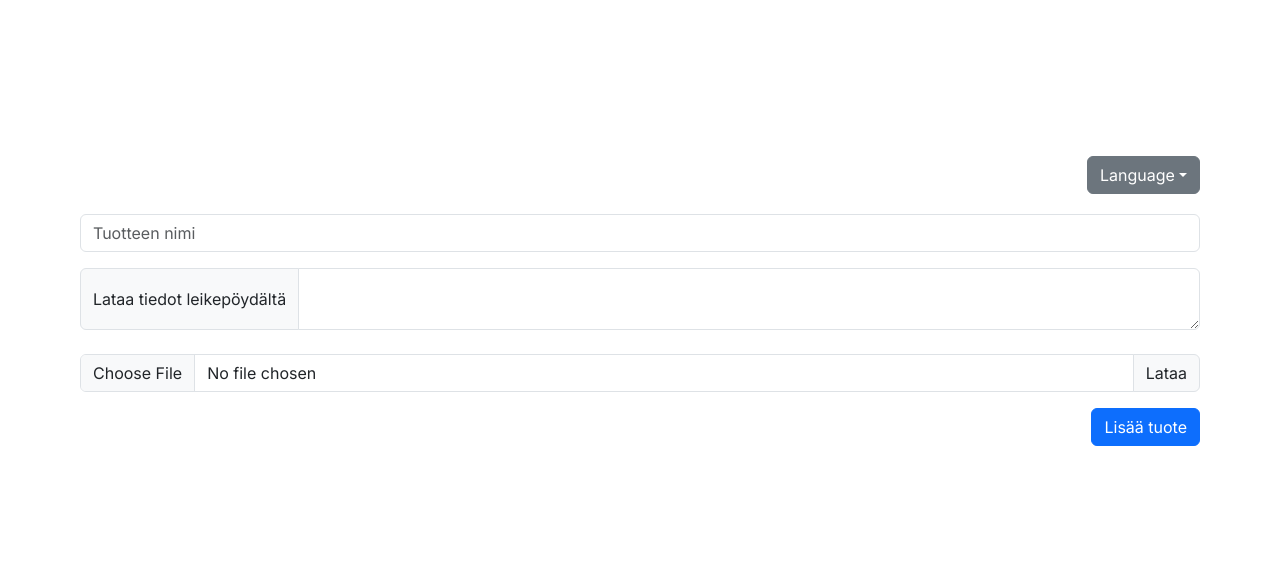
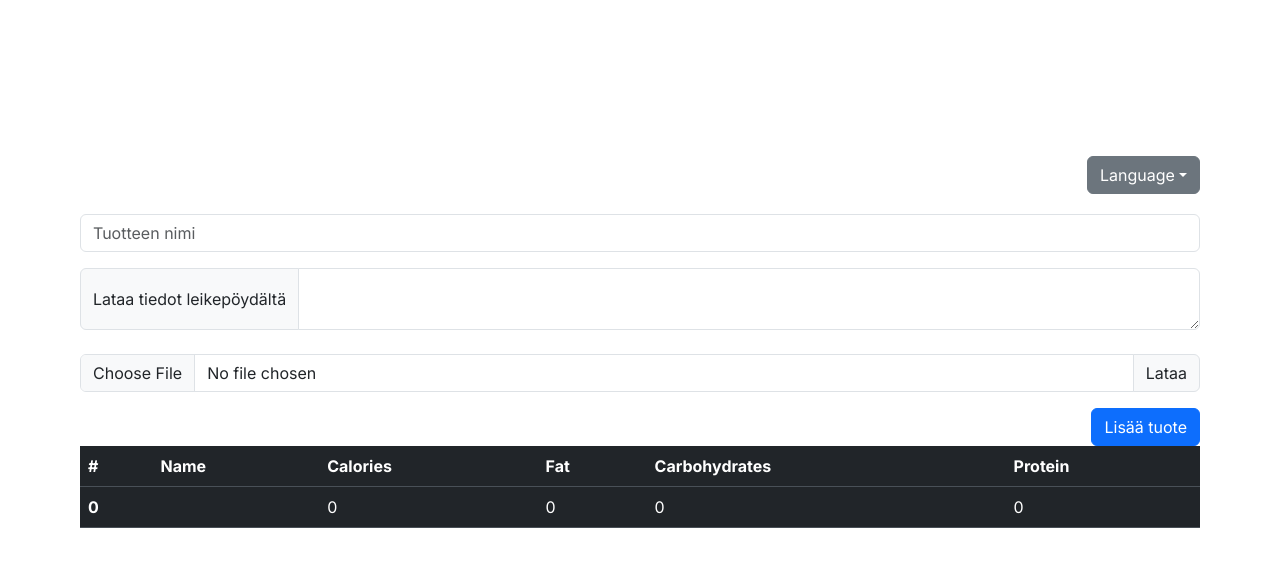
Before and after one commit to RikuTii/nutricompare, a Next.js app: page / in a window 1280 px wide. Both pictures are taken after a click on the button "Lisää tuote". Shown: the top 566 px of the page. Built offline with nearby package versions, Linux system fonts and the light colour scheme.

Commit message:
Added product sorting and listing table.

```diff
--- a/src/app/AddProduct.tsx
+++ b/src/app/AddProduct.tsx
@@ -1,13 +1,12 @@
 import "bootstrap/dist/css/bootstrap.min.css";
 import "./globals.css";
 import { ChangeEvent, useState } from "react";
-import { NutritionInfo, Product } from "./types/types";
 import { translate } from "./types/translations";
 
 const AddProduct = (props: {
-    loadProduct: (name: string, nutritionInfo: string) => void;
+  loadProduct: (name: string, nutritionInfo: string) => void;
 }) => {
-  const [newProduct, setNewProduct] = useState<Product>();
+  const [productName, setProductName] = useState("");
   const [nutritionInfo, setNutritionInfo] = useState("");
 
   return (
@@ -16,43 +15,41 @@ const AddProduct = (props: {
         <input
           type="text"
           className="form-control"
-          placeholder={translate('productName')}
-          aria-label="name"
-          aria-describedby="basic-addon1"
+          value={productName}
+          placeholder={translate("productName")}
           onChange={(event: ChangeEvent<HTMLInputElement>) => {
-            const productUpdate: Product = { ...newProduct };
-            productUpdate.name = event.currentTarget.value;
-            setNewProduct(productUpdate);
+            setProductName(event.currentTarget.value);
           }}
         />
       </div>
       <div className="input-group">
-        <span className="input-group-text">{translate('uploadClipBoard')}</span>
+        <span className="input-group-text">{translate("uploadClipBoard")}</span>
         <textarea
           className="form-control"
+          value={nutritionInfo}
           onChange={(event: ChangeEvent<HTMLTextAreaElement>) => {
             setNutritionInfo(event.target.value);
           }}
         ></textarea>
       </div>
-      <span className="text-white">{translate('selectFromFile')}</span>
+      <span className="text-white">{translate("selectFromFile")}</span>
       <div className="input-group mb-3">
         <input type="file" className="form-control" id="inputGroupFile02" />
         <label className="input-group-text" htmlFor="inputGroupFile02">
-          {translate('upload')}
+          {translate("upload")}
         </label>
       </div>
       <div className="d-flex justify-content-end">
         <button
           onClick={() => {
-            props.loadProduct(newProduct?.name ?? '', nutritionInfo);
-            setNutritionInfo('');
-            setNewProduct({});
+            props.loadProduct(productName, nutritionInfo);
+            setNutritionInfo("");
+            setProductName("");
           }}
           type="button"
           className="btn btn-primary"
         >
-          {translate('addProduct')}
+          {translate("addProduct")}
         </button>
       </div>
     </div>
--- a/src/app/ProductParser.ts
+++ b/src/app/ProductParser.ts
@@ -1,16 +1,19 @@
 import { translate } from "./types/translations";
 
+const cleanUpString = (value: string) => {
+    return value.replace(/[^a-z0-9,]/gi, '').replace(',', '.');
+}
 
 export const parseTargetValue = (info: string, target: string) => {
     const start = info.indexOf(target);
     if (start > -1) {
       const valueEnd = info.indexOf("g", start + target.length);
       if (valueEnd > -1) {
-        return Number(info.substring(start + target.length, valueEnd));
+        return Number(cleanUpString(info.substring(start + target.length, valueEnd)));
       } else {
         const valueAltEnd = info.indexOf("mg", start + target.length);
         if (valueAltEnd > -1) {
-          return Number(info.substring(start + target.length, valueAltEnd));
+          return Number(cleanUpString(info.substring(start + target.length, valueAltEnd)));
         }
       }
     }
--- a/src/app/layout.tsx
+++ b/src/app/layout.tsx
@@ -5,8 +5,8 @@ import { Inter } from 'next/font/google'
 const inter = Inter({ subsets: ['latin'] })
 
 export const metadata: Metadata = {
-  title: 'Create Next App',
-  description: 'Generated by create next app',
+  title: 'Nutricompare',
+  description: 'Website to compare product nutrition info',
 }
 
 export default function RootLayout({
--- a/src/app/page.tsx
+++ b/src/app/page.tsx
@@ -12,6 +12,9 @@ import ProductView from "./Product";
 export default function Home() {
   const [products, setProducts] = useState<Array<Product>>([]);
   const [localeState, setLocaleState] = useState(0);
+  const [sorting, setSorting] = useState("");
+  const [sortingStep, setSortingStep] = useState(0);
+  const [sortingDirection, setSortingDirection] = useState("asc");
 
   const loadProduct = (name: string, nutritionInfo: string) => {
     const addProduct: Product = {
@@ -32,12 +35,75 @@ export default function Home() {
     setProducts(newProducts);
   };
 
+  const updateSorting = (type: string, step: number) => {
+    const sorted = [...products];
+    if (type === "name") {
+      sorted.sort((a: Product, b: Product) => {
+        const name1 = a.name ?? "";
+        const name2 = b.name ?? "";
+        if (step ? name1 > name2 : name2 > name1) {
+          return 1;
+        } else {
+          return -1;
+        }
+      });
+    } else if (type === "calories") {
+      sorted.sort((a: Product, b: Product) => {
+        const name1 = a.info?.calories ?? 0;
+        const name2 = b.info?.calories ?? 0;
+        if (step ? name1 > name2 : name2 > name1) {
+          return 1;
+        } else {
+          return -1;
+        }
+      });
+    }
+   else if (type === "fat") {
+    sorted.sort((a: Product, b: Product) => {
+      const name1 = a.info?.totalFat ?? 0;
+      const name2 = b.info?.totalFat ?? 0;
+      if (step ? name1 > name2 : name2 > name1) {
+        return 1;
+      } else {
+        return -1;
+      }
+    });
+  }
+  else if (type === "carbs") {
+    sorted.sort((a: Product, b: Product) => {
+      const name1 = a.info?.carbohydrates ?? 0;
+      const name2 = b.info?.carbohydrates ?? 0;
+      if (step ? name1 > name2 : name2 > name1) {
+        return 1;
+      } else {
+        return -1;
+      }
+    });
+  }
+  else if (type === "protein") {
+    sorted.sort((a: Product, b: Product) => {
+      const name1 = a.info?.protein ?? 0;
+      const name2 = b.info?.protein ?? 0;
+      if (step ? name1 > name2 : name2 > name1) {
+        return 1;
+      } else {
+        return -1;
+      }
+    });
+  }
+
+    return sorted;
+  };
+
   return (
     <main className="flex m-10" style={{ margin: 80 }}>
-      <div className="d-flex justify-content-center" style={{marginBottom: 20}}>
+      <div
+        className="d-flex justify-content-center"
+        style={{ marginBottom: 20 }}
+      >
         <h1 className="text-white">Nutricompare</h1>
       </div>
-      <div className="d-flex justify-content-end" style={{marginBottom: 20}}>
+      <div className="d-flex justify-content-end" style={{ marginBottom: 20 }}>
         <div className="dropdown" data-bs-theme="dark">
           <button
             className="btn btn-secondary dropdown-toggle"
@@ -49,18 +115,24 @@ export default function Home() {
           </button>
           <ul className="dropdown-menu">
             <li>
-              <a className="dropdown-item" onClick={() => {
-                updateLocale('fi')
-                setLocaleState(localeState + 1);
-                }}>
+              <a
+                className="dropdown-item"
+                onClick={() => {
+                  updateLocale("fi");
+                  setLocaleState(localeState + 1);
+                }}
+              >
                 Suomi
               </a>
             </li>
             <li>
-            <a className="dropdown-item" onClick={() => {
-                updateLocale('en')
-                setLocaleState(localeState + 1);
-                }}>
+              <a
+                className="dropdown-item"
+                onClick={() => {
+                  updateLocale("en");
+                  setLocaleState(localeState + 1);
+                }}
+              >
                 English
               </a>
             </li>
@@ -68,10 +140,57 @@ export default function Home() {
         </div>
       </div>
       <AddProduct loadProduct={loadProduct} />
-
-      {products.map((product: Product, index: number) => {
-        return <ProductView key={index} product={product} />;
-      })}
+      <table className="table" data-bs-theme="dark">
+        <thead>
+          <tr>
+            <th scope="col">#</th>
+            <th scope="col" className="c-pointer" onClick={() => {
+              if(sorting === 'name') {
+                setSortingStep(sortingStep ? 0 : 1);
+              }
+              setSorting('name');
+            }}>Name</th>
+            <th scope="col" onClick={() => {
+              if(sorting === 'calories') {
+                setSortingStep(sortingStep ? 0 : 1);
+              }
+              setSorting('calories');
+            }}>Calories</th>
+            <th scope="col" onClick={() => {
+              if(sorting === 'fat') {
+                setSortingStep(sortingStep ? 0 : 1);
+              }
+              setSorting('fat');
+            }}>Fat</th>
+            <th scope="col" onClick={() => {
+              if(sorting === 'carbs') {
+                setSortingStep(sortingStep ? 0 : 1);
+              }
+              setSorting('carbs');
+            }}>Carbohydrates</th>
+            <th scope="col" onClick={() => {
+              if(sorting === 'protein') {
+                setSortingStep(sortingStep ? 0 : 1);
+              }
+              setSorting('protein');
+            }}>Protein</th>
+          </tr>
+        </thead>
+        <tbody>
+          {updateSorting(sorting,sortingStep).map((product: Product, index: number) => {
+            return (
+              <tr key={index}>
+                <th scope="row">{index}</th>
+                <td>{product.name}</td>
+                <td>{product.info?.calories}</td>
+                <td>{product.info?.totalFat}</td>
+                <td>{product.info?.carbohydrates}</td>
+                <td>{product.info?.protein}</td>
+              </tr>
+            );
+          })}
+        </tbody>
+      </table>
     </main>
   );
 }
--- a/src/app/types/translations.ts
+++ b/src/app/types/translations.ts
@@ -15,7 +15,7 @@ translations["fi"] = {
   calories: "Kalorit",
   carbohydrates: "Hiilihydraatit",
   fat: "Rasva",
-  sugar: "Sokeri",
+  sugar: "sokereita",
   salt: "Suola",
 
   //ui
@@ -33,7 +33,7 @@ translations["en"] = {
   calories: "Calories",
   carbohydrates: "Carbohydrates",
   fat: "Fat",
-  sugar: "Sugar",
+  sugar: "Sugars",
   salt: "Salt",
 
     //ui
```
